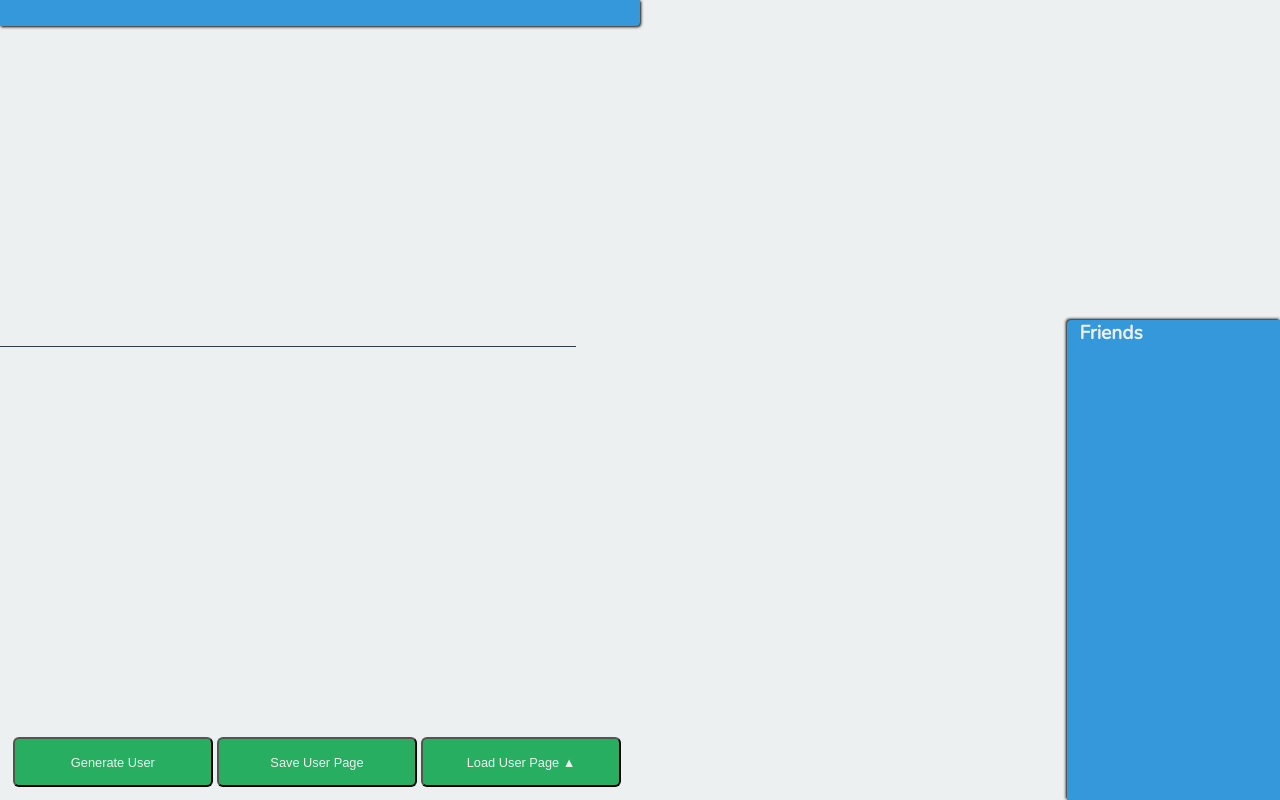
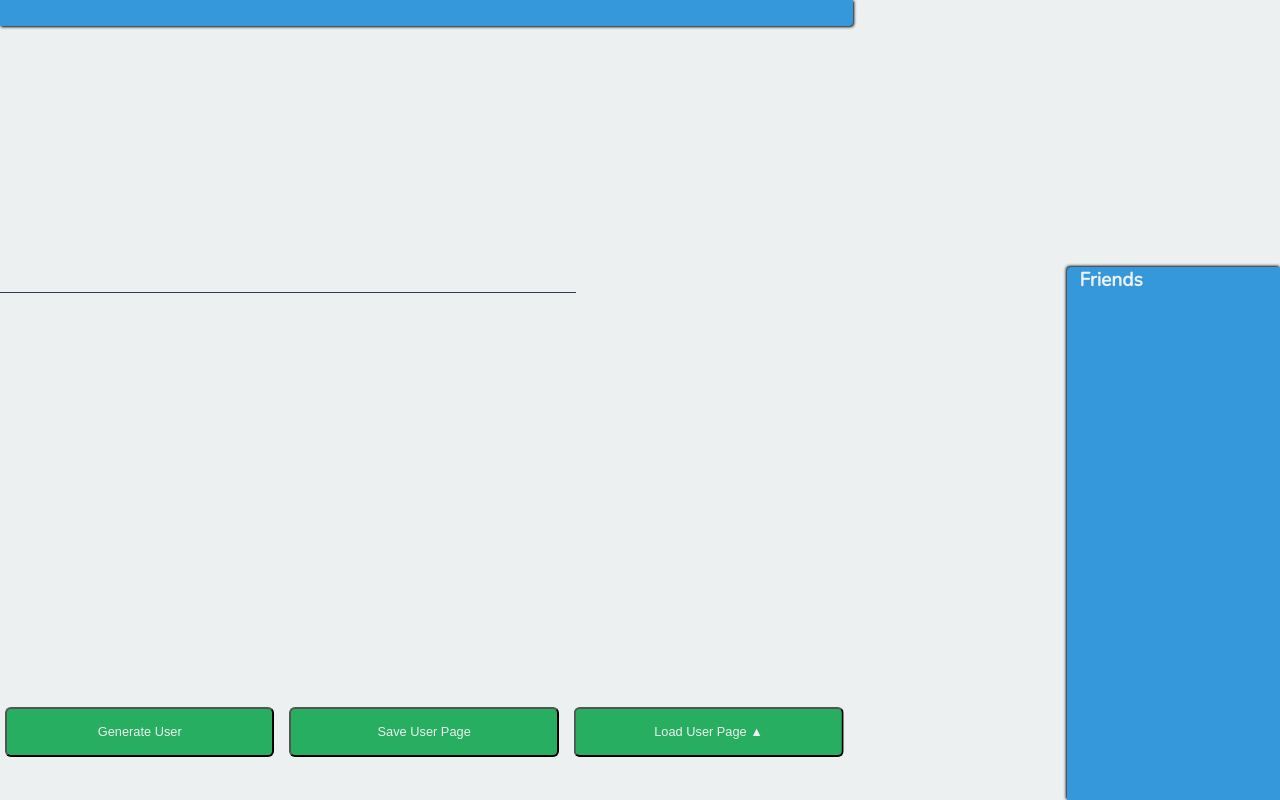
Before and after one commit to tomnachum/RUPG-Master, a website with bundled scripts: page src/index.html in a window 1280 px wide. Built offline with nearby package versions, Linux system fonts and the light colour scheme.

Commit message:
added grid to buttons so it will fit screen size change

```diff
--- a/src/style.css
+++ b/src/style.css
@@ -12,8 +12,8 @@ body {
 .container {
   height: 100vh;
   display: grid;
-  grid-template-columns: 3fr 2fr 1fr;
-  grid-template-rows: 1fr 1fr 3fr;
+  grid-template-columns: 4fr 1fr 1fr;
+  grid-template-rows: 1fr 1fr 3fr 1fr;
 }
 
 .user-container {
@@ -44,7 +44,7 @@ body {
 
 .quote-container {
   grid-row: 2;
-  grid-column: 1 / 3;
+  grid-column: 1;
   font-size: 1.5vmax;
   text-align: left;
   color: #2c3e50;
@@ -59,14 +59,14 @@ body {
 
 .content-container {
   grid-row: 3;
-  grid-column: 1 / 3;
+  grid-column: 1;
   display: grid;
   grid-template-columns: minmax(200px, 70vw);
   align-self: start;
 }
 
 .friends {
-  grid-row: 3;
+  grid-row: 3/5;
   grid-column: 3;
   background-color: #3498db;
   font-size: 1.5vmax;
@@ -86,20 +86,24 @@ ul {
 }
 
 .buttons {
-  position: fixed;
+  grid-row: 4;
+  grid-column: 1;
   bottom: 1vw;
   left: 1vw;
+  display: grid;
+  grid-template-columns: repeat(3, 1fr);
 }
 
 button {
-  width: 200px;
   height: 50px;
   border-radius: 6px;
   background-color: #27ae60;
   color: #ecf0f1;
   font-size: 1vmax;
   cursor: pointer;
-  margin-top: 5px;
+  margin-top: 40px;
+  margin-right: 10px;
+  margin-left: 5px;
 }
 
 button:disabled,
@@ -148,14 +152,17 @@ button:focus {
 .dropdown {
   position: relative;
   display: inline-block;
+  display: inline-grid;
+  bottom: 0;
+  left: 50%;
+  transform: translateX(-50%);
 }
 
 .saved-users-container {
   display: none;
   position: absolute;
   background-color: #f1f1f1;
-  min-width: 200px;
-  bottom: 50px;
+  bottom: 57px;
   overflow: auto;
   box-shadow: 0px 8px 16px 0px rgba(0, 0, 0, 0.2);
   z-index: 1;
```
